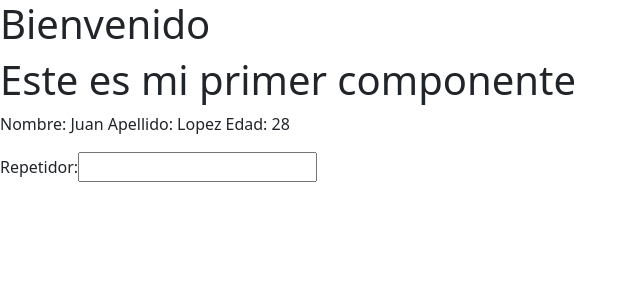
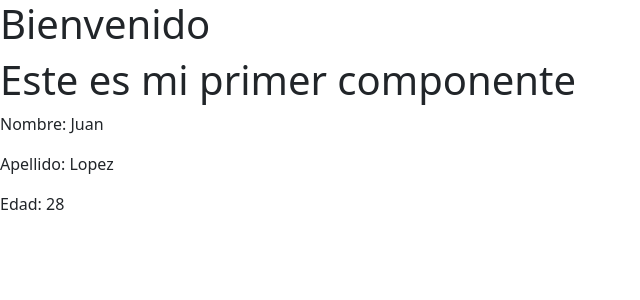
Before and after one commit to clemesh/mi-primer-app, an Angular app: page / in a window 1280 px wide. Shown: the top 300 px of the page, without its empty margins (0-640 px from the left). Built offline with nearby package versions, Linux system fonts and the light colour scheme.

Commit message:
version3

```diff
--- a/angular.json
+++ b/angular.json
@@ -34,9 +34,9 @@
               "node_modules/bootstrap/dist/css/bootstrap.min.css"
             ],
             "scripts": [
-              "node_modules/jquery/dist/jquery.slim.min.js",
-              "node_modules/popper.js/dist/popper.min.js",
-              "node_modules/bootstrap/dist/js/bootstrap.min.js"]
+             "node_modules/jquery/dist/jquery.slim.min.js",
+             "node_modules/popper.js/dist/umd/popper.min.js",
+             "node_modules/bootstrap/dist/js/bootstrap.min.js"]
           },
           "configurations": {
             "production": {
--- a/src/app/persona/persona.component.html
+++ b/src/app/persona/persona.component.html
@@ -1,7 +1,7 @@
-<p>Nombre: {{nombre}}
-Apellido: {{apellido}}
-Edad: {{getEdad()}}</p>
-
+<p>Nombre: {{nombre}}</p>
+<p>Apellido: {{apellido}} </p>
+<p> Edad: {{getEdad()}}</p>
+<!--
 <div (keyup)='0'>
     <label>Repetidor: </label>
     <input #entrada >
@@ -9,3 +9,5 @@ Edad: {{getEdad()}}</p>
     {{ entrada.value }}
 
 </div>
+
+-->
--- a/src/app/personas/personas.component.html
+++ b/src/app/personas/personas.component.html
@@ -3,6 +3,7 @@
         <div class="col">
             <p>{{texto}}</p>
             <app-persona></app-persona>
+            <button class='btn btn-primary' disabled>Agregar</button>
         </div>
     </div>
 </div>
```
